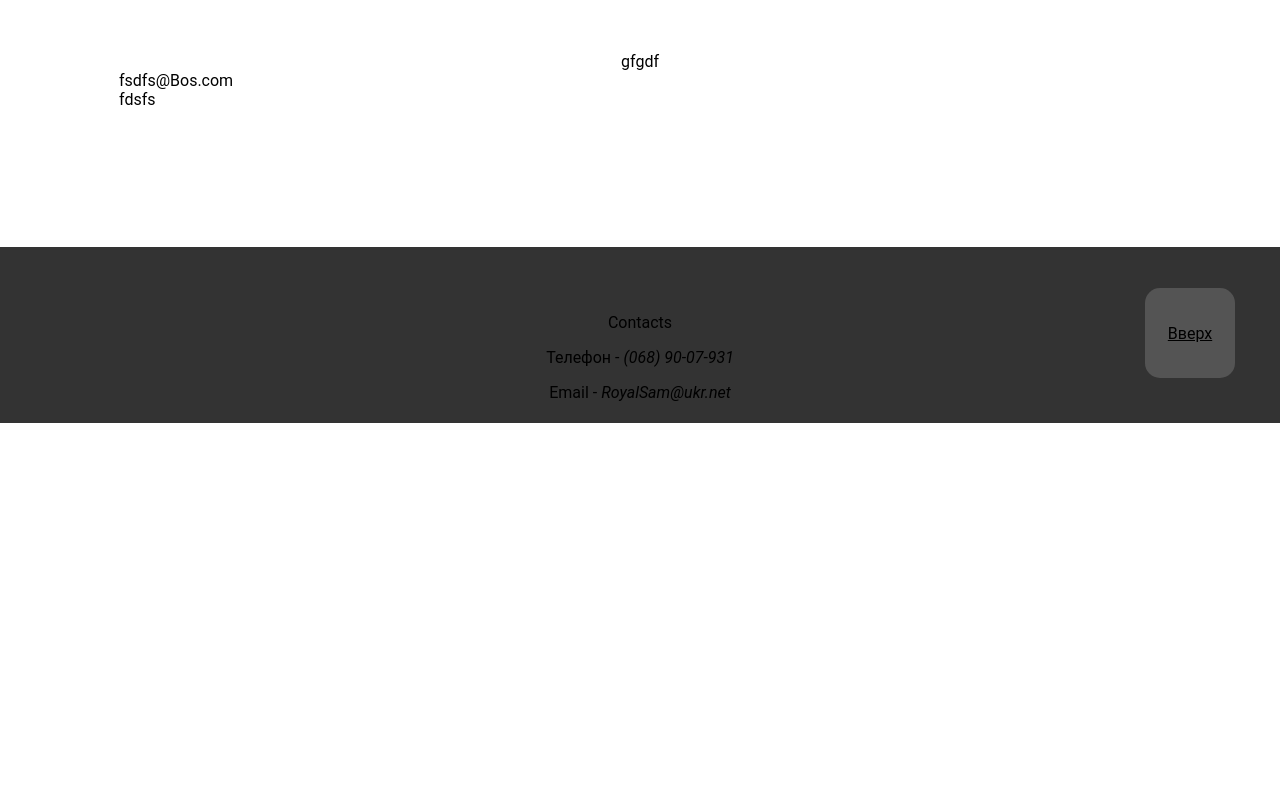
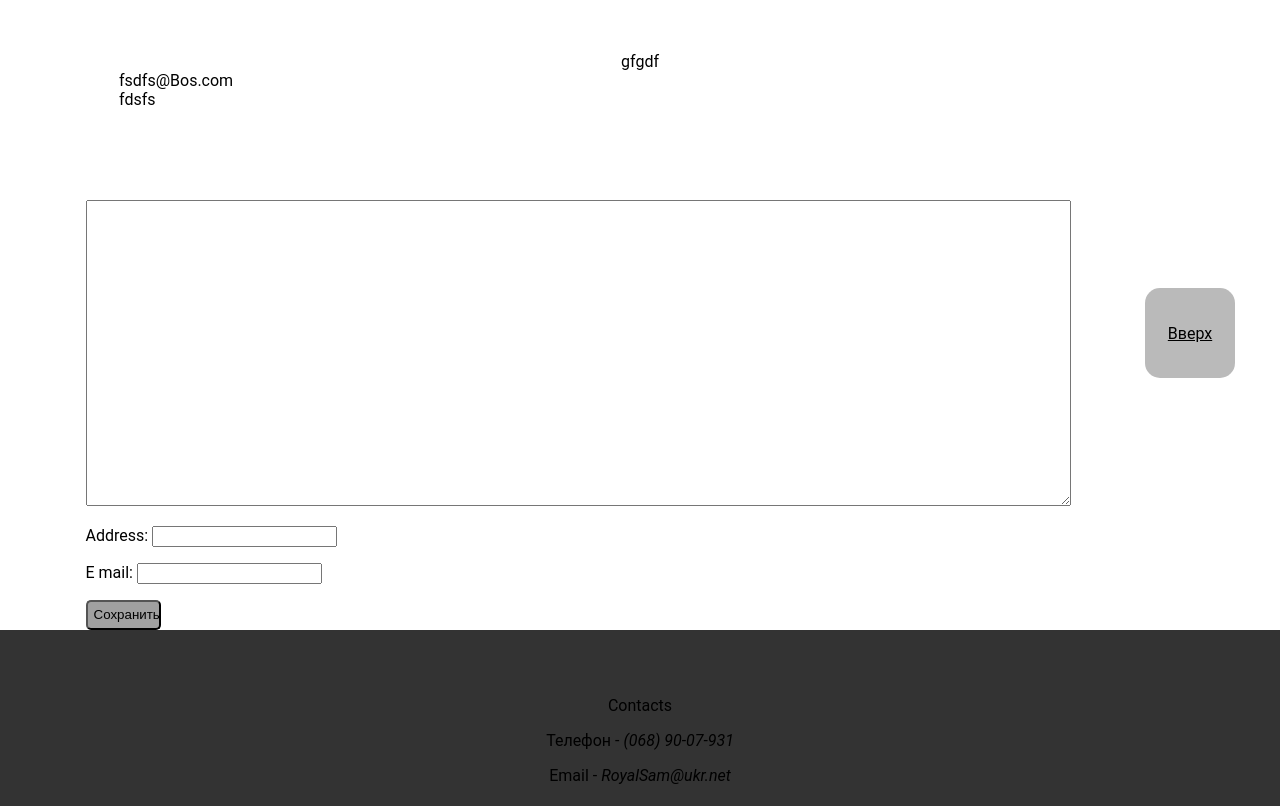
Before and after one commit to RoyalSam12/MyPetProjectForResume, a Django app: page /staff/80/detail/ in a window 1280 px wide. Shown: the part 377-1183 px from the top of the page. Before the commit the page ends 800 px from the top, so only its background shows below. Run offline with Django 3.2, Linux system fonts and the light colour scheme; data comes from the database, SQL or seed files in the repository; both versions use the stored data as it was before the commit.

Commit message:
git commit -m "release v5"

```diff
--- a/staff/templates/staff/detail.html
+++ b/staff/templates/staff/detail.html
@@ -24,14 +24,21 @@
                 <div class="employer">
                     {{ employee.detail_set.get.detail_text }}
                 </div>
-
                 <div class="email">
                     {{ employee.detail_set.get.e_mail }}
                 </div>
                 <div class="address">
                     {{ employee.detail_set.get.address }}
                 </div>
-                <div class="photo">
+            </div>
+        </section>
+        <section class="update">
+            <div class="container">
+                <div class="update__data">
+                    <form action="." method="post"> {% csrf_token %}
+                        {{ form.as_p }}
+                        <input type="submit" value="Сохранить" class="button__save">
+                    </form>
 
                 </div>
             </div>
--- a/staff/urls.py
+++ b/staff/urls.py
@@ -5,7 +5,7 @@ from . import views
 app_name = 'staff'
 urlpatterns = [
     path('', views.index, name='index'),
-    path('<int:pk>/detail/', views.DetailView.as_view(), name='detail'),
+    path('<int:pk>/detail/', views.detail, name='detail'),
     path('<int:pk>/dismiss', views.dismiss, name='dismiss'),
     path('<int:pk>/add_detail', views.add_info, name='add')
 ]
--- a/staff/views.py
+++ b/staff/views.py
@@ -8,9 +8,22 @@ from .models import Employee
 from .forms import EmployeeForm, DetailForm
 
 
-class DetailView(generic.DetailView):
-    model = Employee
+def detail(requests, pk):
+    form = DetailForm
+    employee = Employee.objects.get(id=pk)
+    if requests.method == 'POST':
+        employee.detail_set.update(
+            detail_text=requests.POST['detail_text'],
+            address=requests.POST['address'],
+            e_mail=requests.POST['e_mail'],
+            employee=pk
+        )
     template_name = 'staff/detail.html'
+    context = {
+        'form': form,
+        'employee': employee
+    }
+    return render(requests, template_name, context)
 
 
 def add_info(requests, pk):
```
Also changed, not shown: db.sqlite3.
